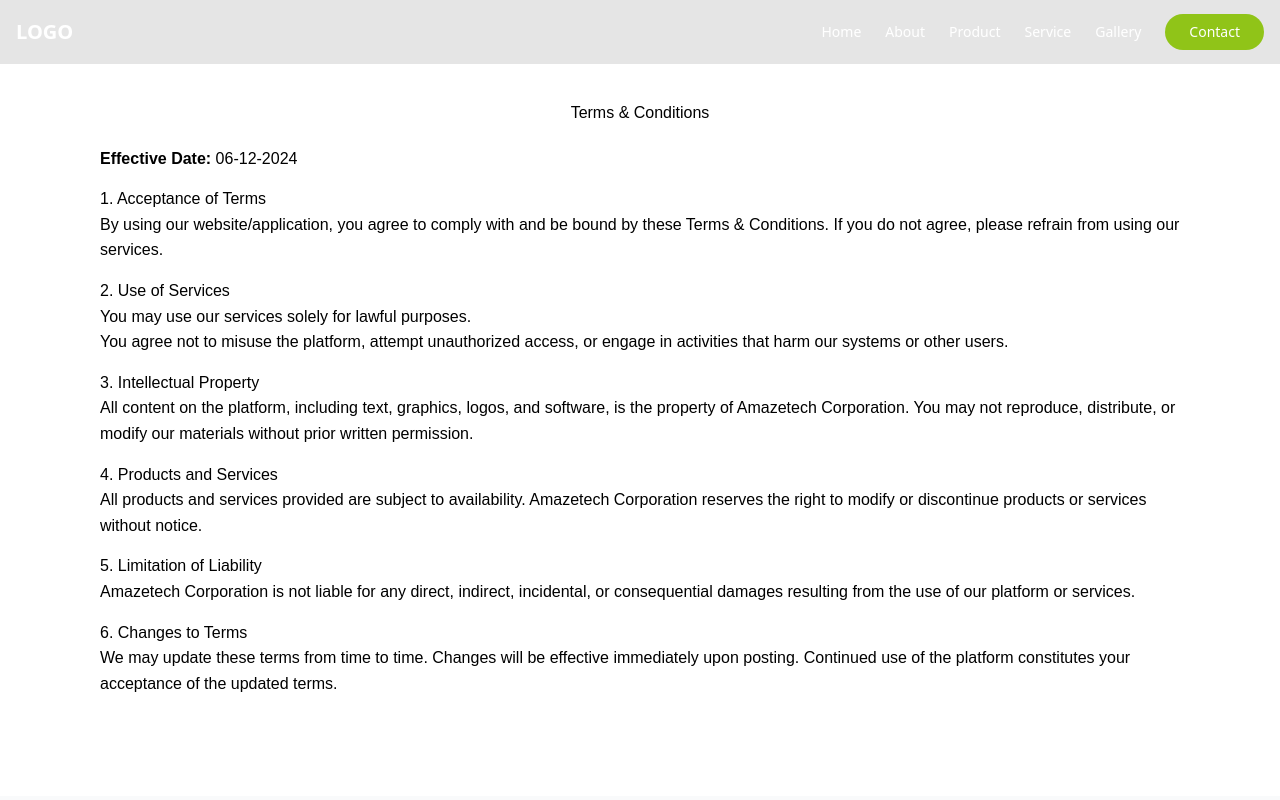
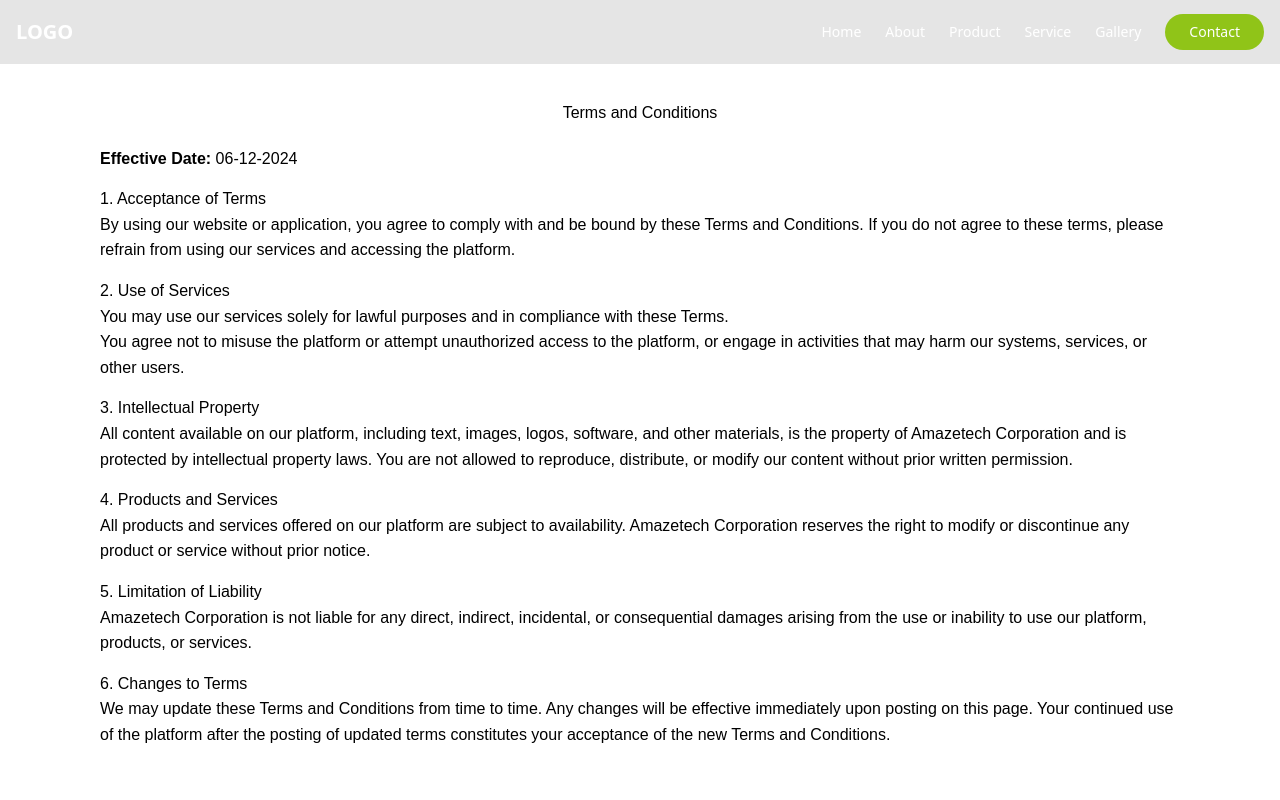
Before and after one commit to val-x/Amazetech_Static, a React (Create React App) app: page /TermsAndConditions in a window 1280 px wide. Shown: the top 800 px of the page. Built offline with nearby package versions, Linux system fonts and the light colour scheme.

Commit message:
T&C ALtered

```diff
--- a/src/components/Footer.js
+++ b/src/components/Footer.js
@@ -126,12 +126,12 @@ export default function Footer() {
               >
                 Paper & Sugar Processing Chemicals
               </Link>
-              <Link
+              {/* <Link
                 to="/product"
                 className="text-gray-600 hover:text-[#90C418] block"
               >
                 Mining & Construction Water Treatment Chemicals
-              </Link>
+              </Link> */}
               <Link
                 to="/products/ETP"
                 className="text-gray-600 hover:text-[#90C418] block"
--- a/src/components/PrivacyPolicy.js
+++ b/src/components/PrivacyPolicy.js
@@ -8,56 +8,56 @@ const PrivacyPolicy = () => {
       <section>
         <h2 style={styles.sectionTitle}>1. Information We Collect</h2>
         <p>
-          <strong>Personal Information:</strong> Name, email address, phone number, and other details provided by you when contacting us or purchasing our services.
+          <strong>Personal Information:</strong> We collect information such as your name, email address, phone number, and any other personal details provided when you contact us or make a purchase.
         </p>
         <p>
-          <strong>Non-Personal Information:</strong> IP address, browser type, and usage data collected automatically when you access our platform.
+          <strong>Non-Personal Information:</strong> We collect non-personal information such as IP address, browser type, and usage data when you access our website or platform.
         </p>
       </section>
       <section>
         <h2 style={styles.sectionTitle}>2. How We Use Your Information</h2>
         <ul>
-          <li>To provide and improve our services.</li>
-          <li>To communicate updates, offers, and service-related information.</li>
-          <li>To comply with legal requirements.</li>
+          <li>To provide and improve the services we offer to you.</li>
+          <li>To send you updates, promotional offers, and important service-related notifications.</li>
+          <li>To comply with legal obligations and regulatory requirements.</li>
         </ul>
       </section>
       <section>
         <h2 style={styles.sectionTitle}>3. Information Sharing</h2>
         <p>
-          We do not sell, rent, or share your information with third parties, except:
+          We do not sell, rent, or share your personal information with third parties, except in the following cases:
         </p>
         <ul>
-          <li>When required by law or legal proceedings.</li>
+          <li>When required by law, government request, or legal proceedings.</li>
           <li>
-            With trusted partners assisting us in delivering services (e.g., payment gateways), bound by confidentiality agreements.
+            With trusted service partners (such as payment gateways) who assist us in providing services, bound by confidentiality agreements.
           </li>
         </ul>
       </section>
       <section>
         <h2 style={styles.sectionTitle}>4. Cookies</h2>
         <p>
-          Our website/application may use cookies to enhance user experience. You can control cookie preferences through your browser settings.
+          Our website uses cookies to improve your browsing experience. You can control your cookie preferences through your browser settings at any time.
         </p>
       </section>
       <section>
         <h2 style={styles.sectionTitle}>5. Data Security</h2>
         <p>
-          We employ industry-standard measures to protect your data from unauthorized access, disclosure, or destruction. However, no method is 100% secure, and we cannot guarantee absolute security.
+          We implement industry-standard security measures to protect your data from unauthorized access or disclosure. However, no security system is infallible, and we cannot guarantee absolute security.
         </p>
       </section>
       <section>
         <h2 style={styles.sectionTitle}>6. Your Rights</h2>
         <ul>
-          <li>Access your personal data.</li>
-          <li>Request corrections or deletions of your data.</li>
-          <li>Withdraw consent to data processing.</li>
+          <li>You have the right to access your personal data.</li>
+          <li>You can request corrections or deletions of your personal data.</li>
+          <li>You can withdraw consent to data processing at any time.</li>
         </ul>
       </section>
       <section>
         <h2 style={styles.sectionTitle}>7. Changes to Privacy Policy</h2>
         <p>
-          We may update this policy periodically. Changes will be posted on this page, and your continued use of our platform constitutes acceptance of the updated policy.
+          We may update this privacy policy from time to time. Any changes will be posted on this page. Continued use of our platform indicates your acceptance of the updated policy.
         </p>
       </section>
     </div>
--- a/src/components/TermsAndConditions.js
+++ b/src/components/TermsAndConditions.js
@@ -3,49 +3,50 @@ import React from 'react';
 const TermsAndConditions = () => {
   return (
     <div style={styles.container}>
-      <h1 style={styles.title}>Terms & Conditions</h1>
+      <h1 style={styles.title}>Terms and Conditions</h1>
       <p><strong>Effective Date:</strong> 06-12-2024</p>
       <section>
         <h2 style={styles.sectionTitle}>1. Acceptance of Terms</h2>
         <p>
-          By using our website/application, you agree to comply with and be bound by these Terms & Conditions.
-          If you do not agree, please refrain from using our services.
+          By using our website or application, you agree to comply with and be bound by these Terms and Conditions.
+          If you do not agree to these terms, please refrain from using our services and accessing the platform.
         </p>
       </section>
       <section>
         <h2 style={styles.sectionTitle}>2. Use of Services</h2>
         <ul>
-          <li>You may use our services solely for lawful purposes.</li>
+          <li>You may use our services solely for lawful purposes and in compliance with these Terms.</li>
           <li>
-            You agree not to misuse the platform, attempt unauthorized access, or engage in activities that harm our systems or other users.
+            You agree not to misuse the platform or attempt unauthorized access to the platform,
+            or engage in activities that may harm our systems, services, or other users.
           </li>
         </ul>
       </section>
       <section>
         <h2 style={styles.sectionTitle}>3. Intellectual Property</h2>
         <p>
-          All content on the platform, including text, graphics, logos, and software, is the property of Amazetech Corporation.
-          You may not reproduce, distribute, or modify our materials without prior written permission.
+          All content available on our platform, including text, images, logos, software, and other materials, is the property of Amazetech Corporation and is protected by intellectual property laws.
+          You are not allowed to reproduce, distribute, or modify our content without prior written permission.
         </p>
       </section>
       <section>
         <h2 style={styles.sectionTitle}>4. Products and Services</h2>
         <p>
-          All products and services provided are subject to availability.
-          Amazetech Corporation reserves the right to modify or discontinue products or services without notice.
+          All products and services offered on our platform are subject to availability.
+          Amazetech Corporation reserves the right to modify or discontinue any product or service without prior notice.
         </p>
       </section>
       <section>
         <h2 style={styles.sectionTitle}>5. Limitation of Liability</h2>
         <p>
-          Amazetech Corporation is not liable for any direct, indirect, incidental, or consequential damages resulting from the use of our platform or services.
+          Amazetech Corporation is not liable for any direct, indirect, incidental, or consequential damages arising from the use or inability to use our platform, products, or services.
         </p>
       </section>
       <section>
         <h2 style={styles.sectionTitle}>6. Changes to Terms</h2>
         <p>
-          We may update these terms from time to time. Changes will be effective immediately upon posting.
-          Continued use of the platform constitutes your acceptance of the updated terms.
+          We may update these Terms and Conditions from time to time. Any changes will be effective immediately upon posting on this page.
+          Your continued use of the platform after the posting of updated terms constitutes your acceptance of the new Terms and Conditions.
         </p>
       </section>
     </div>
--- a/src/components/about/Problem.js
+++ b/src/components/about/Problem.js
@@ -69,7 +69,7 @@ export default function Industries() {
             </p>
             {/* Learn More Link */}
             <Link
-              to="/learn-more"
+              to="/service"
               className="inline-flex items-center gap-2 text-[#90C418] border-2 border-slate-900 rounded-3xl p-3 font-medium hover:underline"
             >
               Learn More
```
